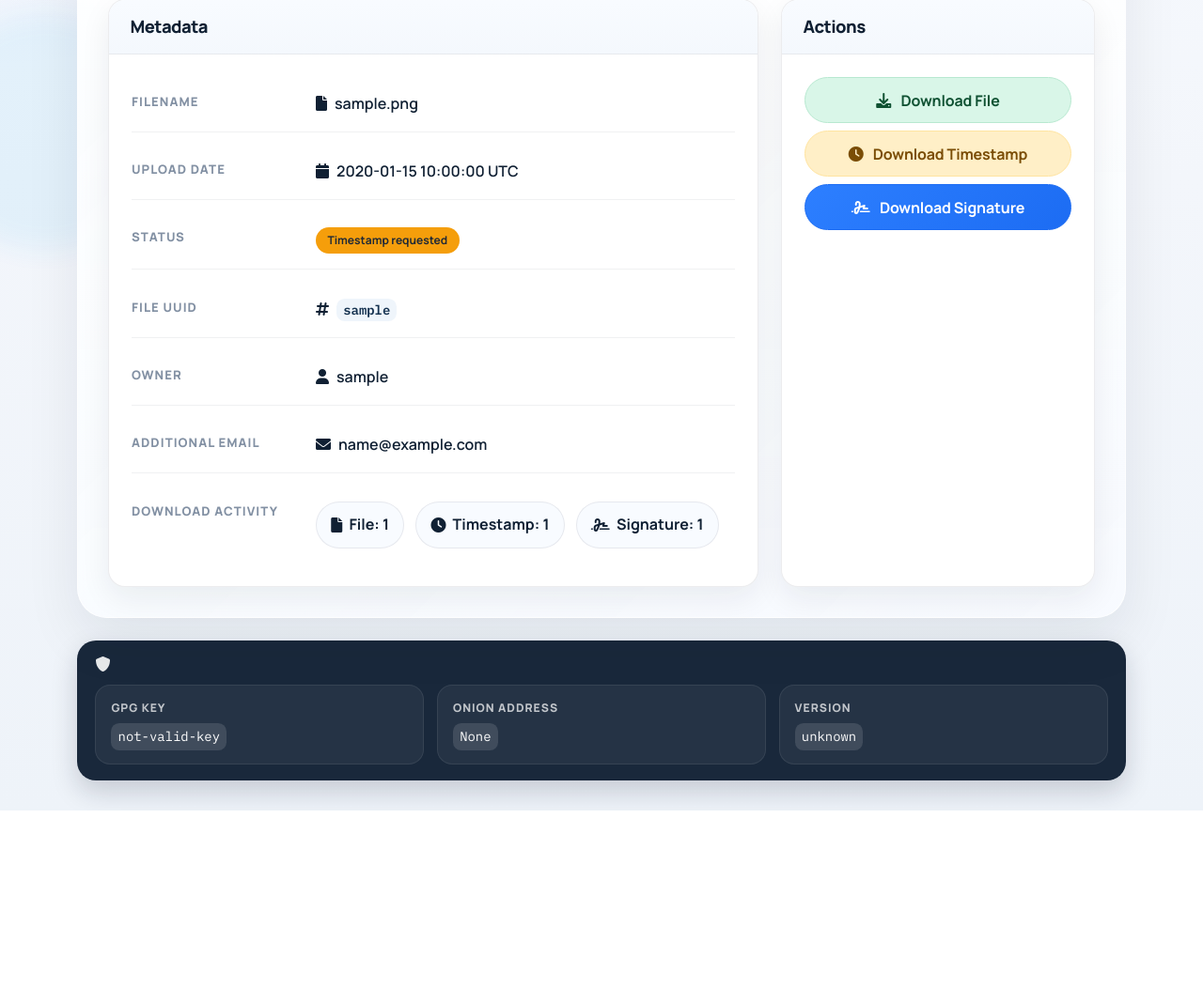
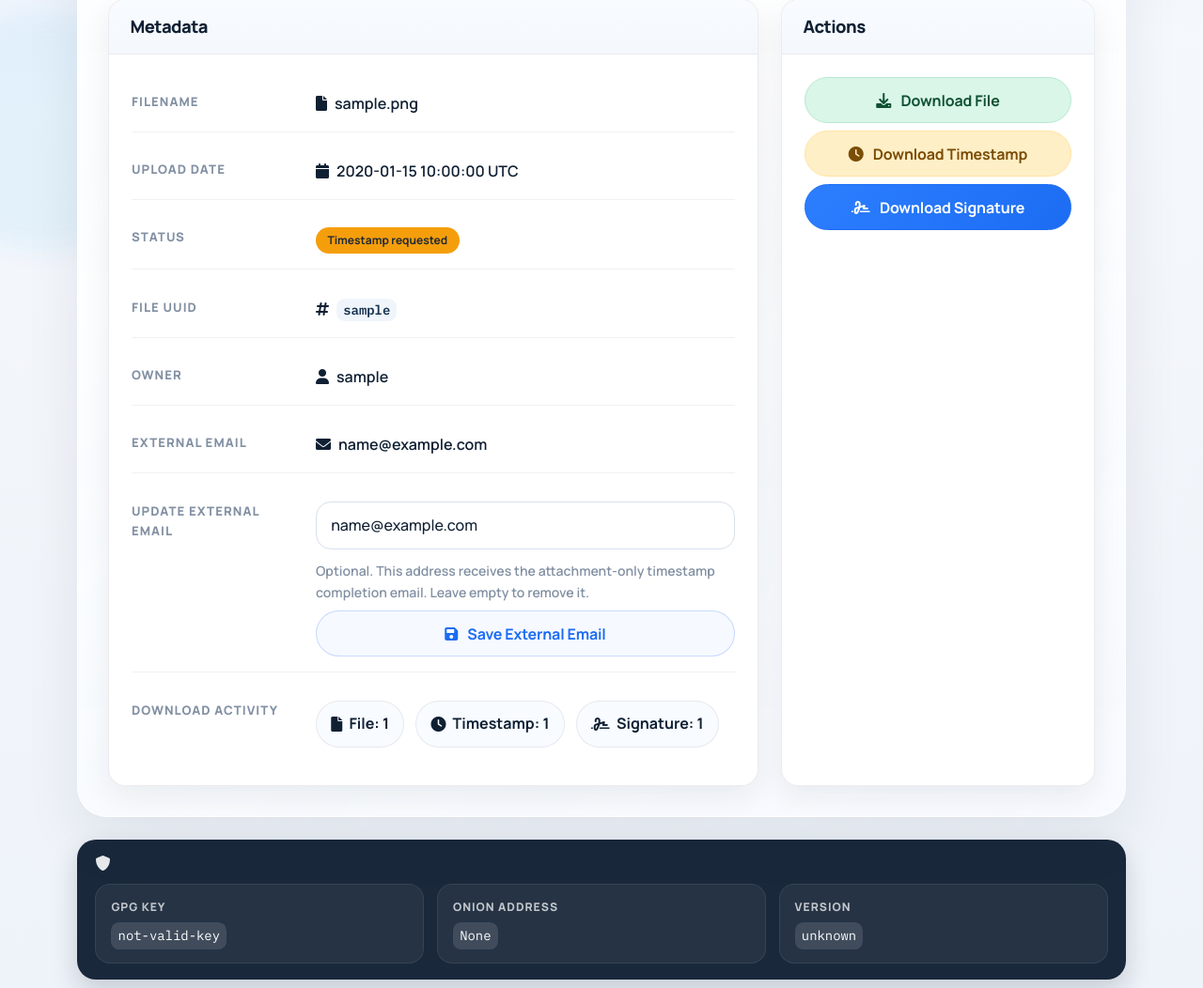
Before and after one commit to valerio-vaccaro/SecureStamp, a Flask app: a page that uses templates/file_detail.html in a window 1280 px wide. Shown: the part 436-1488 px from the top of the page at 94% size. Before the commit the page ends 1299 px from the top, so only its background shows below. Run offline with Flask 3, Linux system fonts and the light colour scheme; a user stored in the database is signed in; tables that the repository leaves empty hold one stand-in row (values such as "Sample post").

Commit message:
allows to change external email

```diff
--- a/routes.py
+++ b/routes.py
@@ -462,7 +462,7 @@ def files():
     user_files = File.query.filter_by(user_id=current_user.id).all()
     return render_template('files.html', files=user_files)
 
-@main_bp.route('/files/<file_ref>')
+@main_bp.route('/files/<file_ref>', methods=['GET', 'POST'])
 @login_required
 def file_detail(file_ref):
     file = get_file_by_reference(file_ref)
@@ -471,6 +471,22 @@ def file_detail(file_ref):
     if file.user_id != current_user.id:
         flash('Unauthorized access', 'error')
         return redirect(url_for('main.dashboard'))
+
+    if request.method == 'POST':
+        if file.status == 'Timestamp completed':
+            flash('The external notification email cannot be changed after timestamp completion.', 'error')
+            return redirect(url_for('main.file_detail', file_ref=file.storage_key))
+
+        raw_notification_email = request.form.get('notification_email')
+        notification_email = normalize_optional_email(raw_notification_email)
+        if raw_notification_email and not notification_email:
+            flash('Invalid external notification email.', 'error')
+            return redirect(url_for('main.file_detail', file_ref=file.storage_key))
+
+        file.notification_email = notification_email
+        db.session.commit()
+        flash('External notification email updated successfully.', 'success')
+        return redirect(url_for('main.file_detail', file_ref=file.storage_key))
 
     # Calculate file hash
     try:
--- a/templates/file_detail.html
+++ b/templates/file_detail.html
@@ -54,8 +54,28 @@
                         </div>
                         {% if file.notification_email %}
                         <div class="detail-item">
-                            <div class="detail-label">Additional Email</div>
+                            <div class="detail-label">External Email</div>
                             <div class="detail-value"><i class="fas fa-envelope me-2"></i>{{ file.notification_email }}</div>
+                        </div>
+                        {% endif %}
+                        {% if file.status != 'Timestamp completed' %}
+                        <div class="detail-item">
+                            <div class="detail-label">Update External Email</div>
+                            <div class="detail-value">
+                                <form method="post" class="d-grid gap-2">
+                                    <input
+                                        type="email"
+                                        class="form-control"
+                                        name="notification_email"
+                                        value="{{ file.notification_email or '' }}"
+                                        placeholder="optional@example.com"
+                                    >
+                                    <div class="form-text">Optional. This address receives the attachment-only timestamp completion email. Leave empty to remove it.</div>
+                                    <button type="submit" class="btn btn-outline-primary">
+                                        <i class="fas fa-save"></i> Save External Email
+                                    </button>
+                                </form>
+                            </div>
                         </div>
                         {% endif %}
                         {% if file_hash %}
--- a/templates/upload.html
+++ b/templates/upload.html
@@ -28,7 +28,7 @@
                     <div class="mb-3">
                         <label for="notification_email" class="form-label">Additional confirmation email</label>
                         <input type="email" class="form-control" id="notification_email" name="notification_email" placeholder="optional@example.com">
-                        <div class="form-text">Optional. If set, SecureStamp.it will also send the timestamp completion email to this address for every file in this upload.</div>
+                        <div class="form-text">Optional. If set, SecureStamp.it will send a timestamp completion email with attached file to this address for every file in this upload.</div>
                     </div>
                     <div id="upload-preview" class="upload-preview"></div>
                 </div>
```
